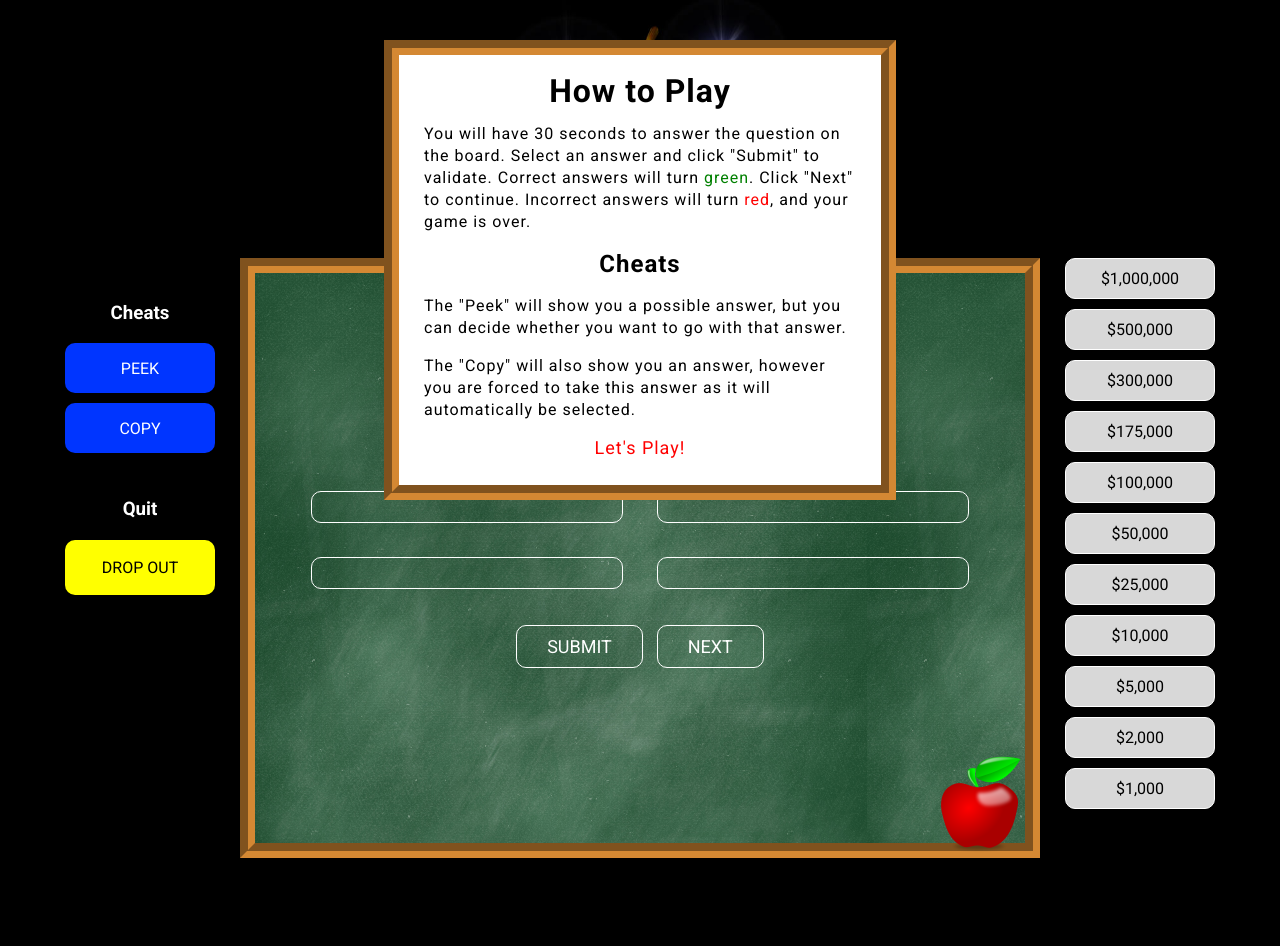
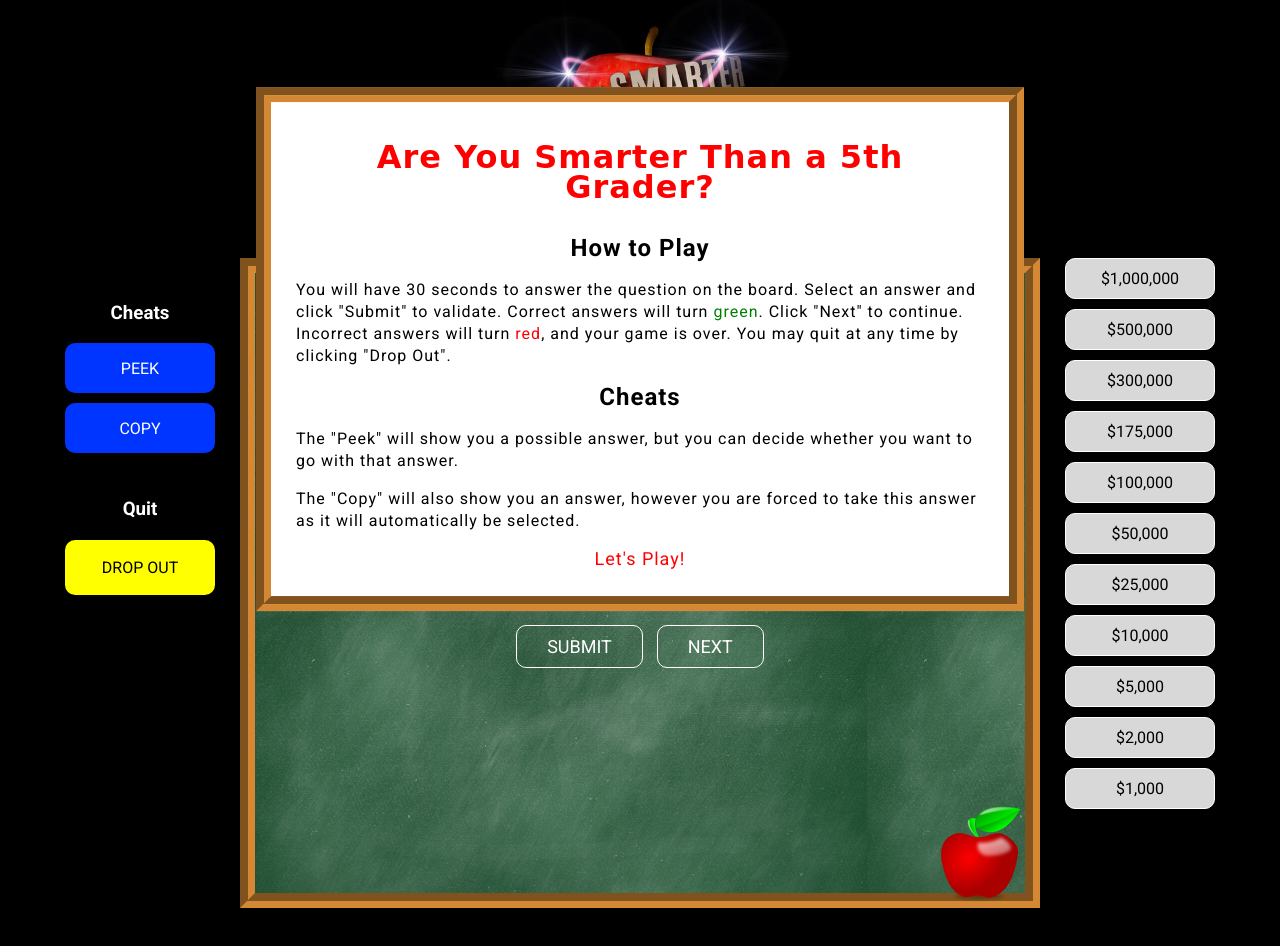
Before and after one commit to tya0/quiz-game, a plain HTML site: page index.html in a window 1280 px wide. Before the commit the page ends 908 px from the top, so only its background shows below. Drawn offline with nearby package versions, Linux system fonts and the light colour scheme; a web font is replaced by a local one.

Commit message:
fixed up styles

```diff
--- a/index.html
+++ b/index.html
@@ -88,8 +88,9 @@
 			<div class="earningsLevel level1">$1,000</div>
 		</div>
 		<div class="how-to pop-up">
-			<h1>How to Play</h1>
-			<p>You will have 30 seconds to answer the question on the board. Select an answer and click "Submit" to validate. Correct answers will turn <span class="green">green</span>. Click "Next" to continue. Incorrect answers will turn <span class="red">red</span>, and your game is over.</p>
+			<h1>Are You Smarter Than a 5th Grader? </h1>
+			<h2>How to Play</h2>
+			<p>You will have 30 seconds to answer the question on the board. Select an answer and click "Submit" to validate. Correct answers will turn <span class="green">green</span>. Click "Next" to continue. Incorrect answers will turn <span class="red">red</span>, and your game is over. You may quit at any time by clicking "Drop Out".</p>
 			<h2>Cheats</h2>
 			<p>The "Peek" will show you a possible answer, but you can decide whether you want to go with that answer. </p>
 			<p>The "Copy" will also show you an answer, however you are forced to take this answer as it will automatically be selected.</p>
--- a/styles.css
+++ b/styles.css
@@ -8,6 +8,7 @@ input[type=reset],input[type=submit]{-webkit-appearance:button;cursor:pointer;}b
 body {
 	background-color:black;
 	font-family: 'Roboto', sans-serif;
+	position: relative;
 }
 
 h1 {
@@ -53,7 +54,7 @@ h1 {
 
 .board {
 	width:800px;
-	height:600px;
+	height:650px;
 	text-align:center;
 	background-image: url("images/chalkboard-green.jpg");
 	margin: 0 auto 50px auto;
@@ -114,11 +115,8 @@ h1 {
 }
 
 .answerWrap {
-	/*border: 1px solid white;*/
 	width:90%;
 	margin: 0 auto 30px;
-
-
 }
 
 .answer {
@@ -138,10 +136,6 @@ h1 {
 	margin:0;
 	font-size: 20px;
 }
-
-/*.answer:hover {
-	background-color: yellow;
-}*/
 
 .answerHover {
 	background-color:#0035FF;
@@ -193,12 +187,6 @@ h1 {
 	margin:5px;
 }
 
-/*.front, .back {
-    height: 50px !important;
-    width: 200px !important;
-    border: 1px solid black;
-    text-align: center;*/
-
 #peek, #copy {
   height:50px;
   position: relative;
@@ -209,13 +197,12 @@ h1 {
 }
 
 .front, .back {
-      /* some styling for each card */
   position: absolute;
   height:100%;
   width:100%;
   text-align: center;
   transition:all 0.5s;
-      backface-visibility:hidden; /* This means that when it is flipped over, we don't see the back */
+  backface-visibility:hidden;
   border-radius: 10px;
 }
 
@@ -224,7 +211,7 @@ h1 {
 }
 .back {
   background:#f1c40f;
-      -webkit-transform:rotateY(180deg); /* By Default set the back to be rotate */
+  -webkit-transform:rotateY(180deg);
 }
 
 .frontHide {
@@ -258,7 +245,6 @@ h1 {
 
 .next, .submit {
 	text-decoration: none;
-		/*font-family: 'Finger Paint', cursive;*/
 	font-size:18px;
 	border:1px solid white;
 	color:white;
@@ -274,8 +260,6 @@ h1 {
 	background-color: #0035FF;
 }
 
-
-
 a {
 	text-decoration: none;
 	color: red;
@@ -288,18 +272,33 @@ h1 {
 }
 
 .how-to {
+	position: absolute;
+	width: 60%;
+	max-width: 800px;
 	text-align: center;
 	font-family: 'Roboto', sans-serif;
 	line-height: 22px;
 	letter-spacing: 1px;
 	display: block;
-		left:30%;
-		top:5%;
+	top: 20%;
+	left: 50%;
+	transform: translate(-50%,-20%);
 }
+
+.how-to h1 {
+	font-family: 'Finger Paint', cursive;
+	color: red;
+	margin: 15px 0 35px 0;
+	line-height: 30px;
+}
+
 .how-to p{
 	text-align: left;
 }
 
+.how-to a:hover {
+	text-decoration: underline;
+}
 
 .red {
 	color: red;
```
Lines whose indentation alone changed are shown as unchanged.
